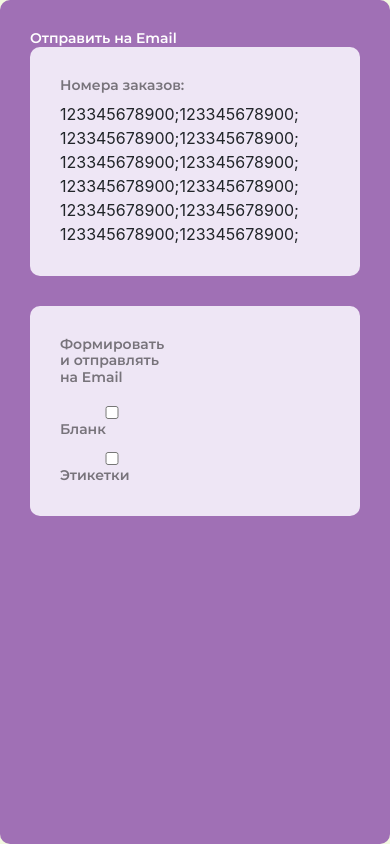
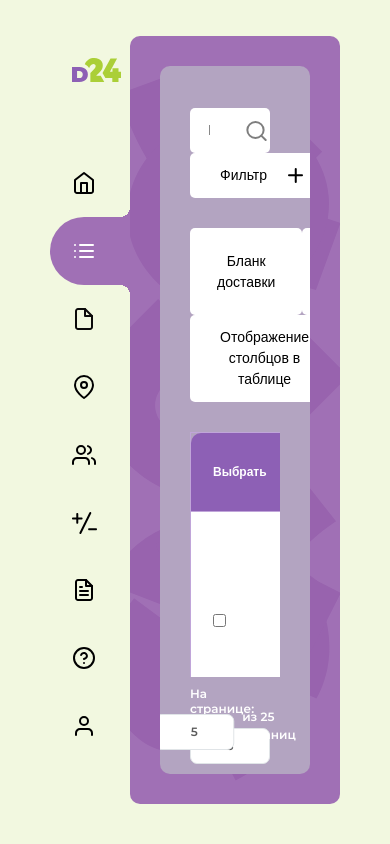
Before and after one commit to alexander-chemeza/dostavka24, an Angular app: page /journal in a window 390 px wide. Built offline with nearby package versions, Linux system fonts and the light colour scheme; a web font is replaced by a local one.

Commit message:
journal modals

```diff
--- a/src/app/components/sidebar/sidebar.component.html
+++ b/src/app/components/sidebar/sidebar.component.html
@@ -83,83 +83,83 @@
 
 <!--</nav>-->
 
-<div id="desktopUnloggedSidebar" class="sidebar">
-  <a class="logo" [routerLink]="['login']">
+<!--<div id="desktopUnloggedSidebar" class="sidebar">-->
+<!--  <a class="logo" [routerLink]="['login']">-->
+<!--    <img src="../../../assets/img/sidebar/logo-small.svg" alt="" class="small-logo">-->
+<!--    <img src="../../../assets/img/sidebar/logo.svg" alt="" class="full-logo">-->
+<!--  </a>-->
+<!--  <a routerLinkActive="active-menu" [routerLink]="['login']" [routerLinkActiveOptions]="{exact: true}">-->
+<!--    <img class="light-menu" src="../../../assets/img/signing/log-in.svg" alt="">-->
+<!--    <img src="../../../assets/img/signing/log-in-dark.svg" alt="" class="dark-menu">-->
+<!--    <span class="link">Вход</span>-->
+<!--  </a>-->
+<!--  <a routerLinkActive="active-menu" [routerLink]="['/recover']">-->
+<!--    <img class="light-menu" src="../../../assets/img/signing/recover.svg" alt="">-->
+<!--    <img src="../../../assets/img/signing/recover-dark.svg" alt="" class="dark-menu">-->
+<!--    <span class="link">Забыли пароль</span>-->
+<!--  </a>-->
+<!--  <a routerLinkActive="active-menu" [routerLink]="['/registration']">-->
+<!--    <img class="light-menu" src="../../../assets/img/signing/registration.svg" alt="">-->
+<!--    <img src="../../../assets/img/signing/registration-dark.svg" alt="" class="dark-menu">-->
+<!--    <span class="link">Регистрация</span>-->
+<!--  </a>-->
+<!--  <a routerLinkActive="active-menu" routerLink="/calculator">-->
+<!--    <img class="light-menu" src="../../../assets/img/sidebar/light/calc-light.svg" alt="">-->
+<!--    <img src="../../../assets/img/sidebar/dark/calc-dark.svg" alt="" class="dark-menu">-->
+<!--    <span class="link">Калькулятор</span>-->
+<!--  </a>-->
+<!--</div>-->
+
+<div id="desktopLoggedSidebar" class="sidebar">
+  <a class="logo" [routerLink]="['/home']">
     <img src="../../../assets/img/sidebar/logo-small.svg" alt="" class="small-logo">
     <img src="../../../assets/img/sidebar/logo.svg" alt="" class="full-logo">
   </a>
-  <a routerLinkActive="active-menu" [routerLink]="['login']" [routerLinkActiveOptions]="{exact: true}">
-    <img class="light-menu" src="../../../assets/img/signing/log-in.svg" alt="">
-    <img src="../../../assets/img/signing/log-in-dark.svg" alt="" class="dark-menu">
-    <span class="link">Вход</span>
+  <!-- New order -->
+
+  <a routerLinkActive="active-menu" [routerLink]="['/home']" [routerLinkActiveOptions]="{exact: true}">
+    <img class="light-menu" src="../../../assets/img/sidebar/light/home-light.svg" alt="ico">
+    <img class="dark-menu" src="../../../assets/img/sidebar/dark/home-dark.svg" alt="ico">
+    <span class="link">Главная</span>
   </a>
-  <a routerLinkActive="active-menu" [routerLink]="['/recover']">
-    <img class="light-menu" src="../../../assets/img/signing/recover.svg" alt="">
-    <img src="../../../assets/img/signing/recover-dark.svg" alt="" class="dark-menu">
-    <span class="link">Забыли пароль</span>
+  <a routerLinkActive="active-menu" [routerLink]="['/journal']">
+    <img class="light-menu" src="../../../assets/img/sidebar/light/journal-light.svg" alt="ico">
+    <img class="dark-menu" src="../../../assets/img/sidebar/dark/journal-dark.svg" alt="ico">
+    <span class="link">Журнал заказов</span>
   </a>
-  <a routerLinkActive="active-menu" [routerLink]="['/registration']">
-    <img class="light-menu" src="../../../assets/img/signing/registration.svg" alt="">
-    <img src="../../../assets/img/signing/registration-dark.svg" alt="" class="dark-menu">
-    <span class="link">Регистрация</span>
+  <a routerLinkActive="active-menu" [routerLink]="['/template']">
+    <img class="light-menu" src="../../../assets/img/sidebar/light/template-light.svg" alt="ico">
+    <img class="dark-menu" src="../../../assets/img/sidebar/dark/template-dark.svg" alt="ico">
+    <span class="link">Шаблон заказов</span>
   </a>
-  <a routerLinkActive="active-menu" routerLink="/calculator">
-    <img class="light-menu" src="../../../assets/img/sidebar/light/calc-light.svg" alt="">
-    <img src="../../../assets/img/sidebar/dark/calc-dark.svg" alt="" class="dark-menu">
+  <a routerLinkActive="active-menu" [routerLink]="['/book']">
+    <img class="light-menu" src="../../../assets/img/sidebar/light/book-light.svg" alt="ico">
+    <img class="dark-menu" src="../../../assets/img/sidebar/dark/book-dark.svg" alt="ico">
+    <span class="link">Адрессная книга</span>
+  </a>
+  <a routerLinkActive="active-menu" [routerLink]="['/users']">
+    <img class="light-menu" src="../../../assets/img/sidebar/light/users-light.svg" alt="ico">
+    <img class="dark-menu" src="../../../assets/img/sidebar/dark/users-dark.svg" alt="ico">
+    <span class="link">Пользователи</span>
+  </a>
+  <a routerLinkActive="active-menu" [routerLink]="['/calculator']">
+    <img class="light-menu" src="../../../assets/img/sidebar/light/calc-light.svg" alt="ico">
+    <img class="dark-menu" src="../../../assets/img/sidebar/dark/calc-dark.svg" alt="ico">
     <span class="link">Калькулятор</span>
   </a>
+  <a routerLinkActive="active-menu" [routerLink]="['/docs']">
+    <img class="light-menu" src="../../../assets/img/sidebar/light/docs-light.svg" alt="ico">
+    <img class="dark-menu" src="../../../assets/img/sidebar/dark/docs-dark.svg" alt="ico">
+    <span class="link">Документы</span>
+  </a>
+  <a routerLinkActive="active-menu" [routerLink]="['/instructions']">
+    <img class="light-menu" src="../../../assets/img/sidebar/light/instruction-light.svg" alt="ico">
+    <img class="dark-menu" src="../../../assets/img/sidebar/dark/instruction-dark.svg" alt="ico">
+    <span class="link">Инструкция</span>
+  </a>
+  <a routerLinkActive="active-menu" [routerLink]="['/profile']">
+    <img class="light-menu" src="../../../assets/img/sidebar/light/profile-light.svg" alt="ico">
+    <img class="dark-menu" src="../../../assets/img/sidebar/dark/profile-dark.svg" alt="ico">
+    <span class="link">Профиль</span>
+  </a>
 </div>
-
-<!--<div id="desktopLoggedSidebar" class="sidebar">-->
-<!--  <a class="logo" [routerLink]="['/home']">-->
-<!--    <img src="../../../assets/img/sidebar/logo-small.svg" alt="" class="small-logo">-->
-<!--    <img src="../../../assets/img/sidebar/logo.svg" alt="" class="full-logo">-->
-<!--  </a>-->
-<!--  &lt;!&ndash; New order &ndash;&gt;-->
-
-<!--  <a routerLinkActive="active-menu" [routerLink]="['/home']" [routerLinkActiveOptions]="{exact: true}">-->
-<!--    <img class="light-menu" src="../../../assets/img/sidebar/light/home-light.svg" alt="ico">-->
-<!--    <img class="dark-menu" src="../../../assets/img/sidebar/dark/home-dark.svg" alt="ico">-->
-<!--    <span class="link">Главная</span>-->
-<!--  </a>-->
-<!--  <a routerLinkActive="active-menu" [routerLink]="['/journal']">-->
-<!--    <img class="light-menu" src="../../../assets/img/sidebar/light/journal-light.svg" alt="ico">-->
-<!--    <img class="dark-menu" src="../../../assets/img/sidebar/dark/journal-dark.svg" alt="ico">-->
-<!--    <span class="link">Журнал заказов</span>-->
-<!--  </a>-->
-<!--  <a routerLinkActive="active-menu" [routerLink]="['/template']">-->
-<!--    <img class="light-menu" src="../../../assets/img/sidebar/light/template-light.svg" alt="ico">-->
-<!--    <img class="dark-menu" src="../../../assets/img/sidebar/dark/template-dark.svg" alt="ico">-->
-<!--    <span class="link">Шаблон заказов</span>-->
-<!--  </a>-->
-<!--  <a routerLinkActive="active-menu" [routerLink]="['/book']">-->
-<!--    <img class="light-menu" src="../../../assets/img/sidebar/light/book-light.svg" alt="ico">-->
-<!--    <img class="dark-menu" src="../../../assets/img/sidebar/dark/book-dark.svg" alt="ico">-->
-<!--    <span class="link">Адрессная книга</span>-->
-<!--  </a>-->
-<!--  <a routerLinkActive="active-menu" [routerLink]="['/users']">-->
-<!--    <img class="light-menu" src="../../../assets/img/sidebar/light/users-light.svg" alt="ico">-->
-<!--    <img class="dark-menu" src="../../../assets/img/sidebar/dark/users-dark.svg" alt="ico">-->
-<!--    <span class="link">Пользователи</span>-->
-<!--  </a>-->
-<!--  <a routerLinkActive="active-menu" [routerLink]="['/calculator']">-->
-<!--    <img class="light-menu" src="../../../assets/img/sidebar/light/calc-light.svg" alt="ico">-->
-<!--    <img class="dark-menu" src="../../../assets/img/sidebar/dark/calc-dark.svg" alt="ico">-->
-<!--    <span class="link">Калькулятор</span>-->
-<!--  </a>-->
-<!--  <a routerLinkActive="active-menu" [routerLink]="['/docs']">-->
-<!--    <img class="light-menu" src="../../../assets/img/sidebar/light/docs-light.svg" alt="ico">-->
-<!--    <img class="dark-menu" src="../../../assets/img/sidebar/dark/docs-dark.svg" alt="ico">-->
-<!--    <span class="link">Документы</span>-->
-<!--  </a>-->
-<!--  <a routerLinkActive="active-menu" [routerLink]="['/instructions']">-->
-<!--    <img class="light-menu" src="../../../assets/img/sidebar/light/instruction-light.svg" alt="ico">-->
-<!--    <img class="dark-menu" src="../../../assets/img/sidebar/dark/instruction-dark.svg" alt="ico">-->
-<!--    <span class="link">Инструкция</span>-->
-<!--  </a>-->
-<!--  <a routerLinkActive="active-menu" [routerLink]="['/profile']">-->
-<!--    <img class="light-menu" src="../../../assets/img/sidebar/light/profile-light.svg" alt="ico">-->
-<!--    <img class="dark-menu" src="../../../assets/img/sidebar/dark/profile-dark.svg" alt="ico">-->
-<!--    <span class="link">Профиль</span>-->
-<!--  </a>-->
-<!--</div>-->
--- a/src/app/pages/journal/journal.component.html
+++ b/src/app/pages/journal/journal.component.html
@@ -367,187 +367,187 @@
 
 <!-- MODALS -->
 <!-- Modal filters -->
-<!--<div class="journal-modal-search-filters">-->
-<!--  <h2 class="journal-modal-header">Выберите одну из дат</h2>-->
-<!--  <form action="">-->
-<!--    <div class="journal-modal-box">-->
-<!--      <div class="row">-->
-<!--        <div class="col col-lg-6 col-lx-6 col-md-12 col-sm-12">-->
-<!--          <label for="dispatch-date-from">Дата отправления с:</label>-->
-<!--          <input type="date" name="dispatch-date-from" id="dispatch-date-from">-->
+<div class="journal-modal-search-filters">
+  <h2 class="journal-modal-header">Выберите одну из дат</h2>
+  <form action="">
+    <div class="journal-modal-box">
+      <div class="row">
+        <div class="col col-lg-6 col-lx-6 col-md-12 col-sm-12">
+          <label for="dispatch-date-from">Дата отправления с:</label>
+          <input type="date" name="dispatch-date-from" id="dispatch-date-from">
 
-<!--          <label for="date-of-order-from">Дата создания заказа с:</label>-->
-<!--          <input type="date" name="date-of-order-from" id="date-of-order-from">-->
+          <label for="date-of-order-from">Дата создания заказа с:</label>
+          <input type="date" name="date-of-order-from" id="date-of-order-from">
 
-<!--          <label for="date-of-order-access-from">Дата выдачи заказа с:</label>-->
-<!--          <input type="date" name="date-of-order-access-from" id="date-of-order-access-from">-->
+          <label for="date-of-order-access-from">Дата выдачи заказа с:</label>
+          <input type="date" name="date-of-order-access-from" id="date-of-order-access-from">
 
-<!--          <label for="date-of-delivery-from">Дата доставки заказа с :</label>-->
-<!--          <input type="date" name="date-of-delivery-from" id="date-of-delivery-from">-->
+          <label for="date-of-delivery-from">Дата доставки заказа с :</label>
+          <input type="date" name="date-of-delivery-from" id="date-of-delivery-from">
+        </div>
+        <div class="col col-lg-6 col-lx-6 col-md-12 col-sm-12">
+          <label for="dispatch-date-to">Дата отправления по:</label>
+          <input type="date" name="dispatch-date-to" id="dispatch-date-to">
+
+          <label for="date-of-order-to">Дата создания заказа по:</label>
+          <input type="date" name="date-of-order-to" id="date-of-order-to">
+
+          <label for="date-of-order-access-to">Дата выдачи заказа по:</label>
+          <input type="date" name="date-of-order-access-to" id="date-of-order-access-to">
+
+          <label for="date-of-delivery-to">Дата доставки заказа по :</label>
+          <input type="date" name="date-of-delivery-to" id="date-of-delivery-to">
+        </div>
+      </div>
+    </div>
+    <div class="journal-modal-box">
+      <div class="row">
+        <div class="col col-lg-6 col-lx-6 col-md-12 col-sm-12">
+          <label for="sender">Отправитель :</label>
+          <input type="text" name="sender" id="sender">
+
+          <label for="place-from">Откуда( населенный пункт) :</label>
+          <input type="text" name="place-from" id="place-from">
+
+          <label for="service">Отправитель:</label>
+          <select name="service" id="service">
+            <option value="0">(все)</option>
+          </select>
+        </div>
+        <div class="col col-lg-6 col-lx-6 col-md-12 col-sm-12">
+          <label for="recipient">Получатель :</label>
+          <input type="text" name="recipient" id="recipient">
+
+          <label for="place-to">Куда( населенный пункт) :</label>
+          <input type="text" name="place-to" id="place-to">
+
+          <label for="service-status">Отправитель:</label>
+          <select name="service-status" id="service-status">
+            <option value="0">(все)</option>
+          </select>
+        </div>
+      </div>
+    </div>
+
+    <div class="journal-modal-search-filters-controls">
+      <div class="row">
+        <button class="clear">Очистить</button>
+        <input type="submit" value="Применить">
+      </div>
+    </div>
+  </form>
+</div>
+
+<!-- Modal columns-->
+<div class="journal-modal-columns">
+  <div class="row">
+    <input type="checkbox" id="status" name="status">
+    <label for="status">Статус заявки</label>
+  </div>
+
+  <div class="row">
+    <input type="checkbox" id="date-of-change" name="date-of-change">
+    <label for="date-of-change">Дата / время изменения статуса заявки</label>
+  </div>
+
+  <div class="row">
+    <input type="checkbox" id="service-checkbox" name="service-checkbox">
+    <label for="service-checkbox">Услуга</label>
+  </div>
+
+  <div class="row">
+    <input type="checkbox" id="ttn" name="ttn">
+    <label for="ttn">ТТН</label>
+  </div>
+
+  <div class="row">
+    <input type="checkbox" id="sender-checkbox" name="sender-checkbox">
+    <label for="sender-checkbox">Отправитель</label>
+  </div>
+
+  <div class="row">
+    <input type="checkbox" id="place-for-cargo" name="place-for-cargo">
+    <label for="place-for-cargo">Адрес выдачи груза</label>
+  </div>
+
+  <div class="row">
+    <input type="checkbox" id="date-of-dispatch-checkbox" name="date-of-dispatch-checkbox">
+    <label for="date-of-dispatch-checkbox">Дата выдачи груза</label>
+  </div>
+
+  <div class="row">
+    <input type="checkbox" id="time-of-dispatch-from" name="time-of-dispatch-from">
+    <label for="time-of-dispatch-from">Время  выдачи груза с</label>
+  </div>
+
+  <div class="row">
+    <input type="checkbox" id="time-of-dispatch-to" name="time-of-dispatch-to">
+    <label for="time-of-dispatch-to">Время  выдачи груза по</label>
+  </div>
+
+  <div class="row">
+    <input type="checkbox" id="address-for-delivery" name="address-for-delivery">
+    <label for="address-for-delivery">Адрес доставки груза</label>
+  </div>
+
+  <div class="row">
+    <input type="checkbox" id="date-of-delivery-checkbox" name="date-of-delivery-checkbox">
+    <label for="date-of-delivery-checkbox">Дата доставки груза</label>
+  </div>
+
+  <div class="row">
+    <input type="checkbox" id="time-of-delivery-to" name="time-of-delivery-to">
+    <label for="time-of-delivery-to">Время доставки груза по</label>
+  </div>
+
+  <div class="row">
+    <input type="checkbox" id="counter-of-place" name="counter-of-place">
+    <label for="counter-of-place">Кол-во грузовых мест</label>
+  </div>
+
+  <div class="row">
+    <input type="checkbox" id="author" name="author">
+    <label for="author">Автор документа</label>
+  </div>
+</div>
+
+<!-- Modal send-to-email -->
+<!--<div class="journal-modal-email">-->
+<!--  <h2 class="journal-modal-header">Отправить на Email</h2>-->
+<!--  <div class="journal-modal-box">-->
+<!--    <h3 class="journal-modal-box-header">Номера заказов:</h3>-->
+<!--    <div class="row">-->
+<!--      <span class="order-number">123345678900;</span>-->
+<!--      <span class="order-number">123345678900;</span>-->
+<!--      <span class="order-number">123345678900;</span>-->
+<!--      <span class="order-number">123345678900;</span>-->
+<!--      <span class="order-number">123345678900;</span>-->
+<!--      <span class="order-number">123345678900;</span>-->
+<!--      <span class="order-number">123345678900;</span>-->
+<!--      <span class="order-number">123345678900;</span>-->
+<!--      <span class="order-number">123345678900;</span>-->
+<!--      <span class="order-number">123345678900;</span>-->
+<!--      <span class="order-number">123345678900;</span>-->
+<!--      <span class="order-number">123345678900;</span>-->
+<!--    </div>-->
+<!--  </div>-->
+<!--  <div class="journal-modal-box">-->
+<!--    <div class="row">-->
+<!--      <div class="col col-lg-4 col-lx-4 col-md-12 col-sm-12">-->
+<!--        <div class="row">-->
+<!--          <h3 class="journal-modal-box-header">Формировать и отправлять на Email</h3>-->
 <!--        </div>-->
-<!--        <div class="col col-lg-6 col-lx-6 col-md-12 col-sm-12">-->
-<!--          <label for="dispatch-date-to">Дата отправления по:</label>-->
-<!--          <input type="date" name="dispatch-date-to" id="dispatch-date-to">-->
-
-<!--          <label for="date-of-order-to">Дата создания заказа по:</label>-->
-<!--          <input type="date" name="date-of-order-to" id="date-of-order-to">-->
-
-<!--          <label for="date-of-order-access-to">Дата выдачи заказа по:</label>-->
-<!--          <input type="date" name="date-of-order-access-to" id="date-of-order-access-to">-->
-
-<!--          <label for="date-of-delivery-to">Дата доставки заказа по :</label>-->
-<!--          <input type="date" name="date-of-delivery-to" id="date-of-delivery-to">-->
+<!--        <div class="row">-->
+<!--          <input type="checkbox" name="blank" id="blank">-->
+<!--          <label for="blank">Бланк</label>-->
+<!--        </div>-->
+<!--        <div class="row">-->
+<!--          <input type="checkbox" name="stick" id="stick">-->
+<!--          <label for="stick">Этикетки</label>-->
 <!--        </div>-->
 <!--      </div>-->
+<!--      <div class="col col-lg-4 col-lx-4 col-md-12 col-sm-12"></div>-->
+<!--      <div class="col col-lg-4 col-lx-4 col-md-12 col-sm-12"></div>-->
 <!--    </div>-->
-<!--    <div class="journal-modal-box">-->
-<!--      <div class="row">-->
-<!--        <div class="col col-lg-6 col-lx-6 col-md-12 col-sm-12">-->
-<!--          <label for="sender">Отправитель :</label>-->
-<!--          <input type="text" name="sender" id="sender">-->
-
-<!--          <label for="place-from">Откуда( населенный пункт) :</label>-->
-<!--          <input type="text" name="place-from" id="place-from">-->
-
-<!--          <label for="service">Отправитель:</label>-->
-<!--          <select name="service" id="service">-->
-<!--            <option value="0">(все)</option>-->
-<!--          </select>-->
-<!--        </div>-->
-<!--        <div class="col col-lg-6 col-lx-6 col-md-12 col-sm-12">-->
-<!--          <label for="recipient">Получатель :</label>-->
-<!--          <input type="text" name="recipient" id="recipient">-->
-
-<!--          <label for="place-to">Куда( населенный пункт) :</label>-->
-<!--          <input type="text" name="place-to" id="place-to">-->
-
-<!--          <label for="service-status">Отправитель:</label>-->
-<!--          <select name="service-status" id="service-status">-->
-<!--            <option value="0">(все)</option>-->
-<!--          </select>-->
-<!--        </div>-->
-<!--      </div>-->
-<!--    </div>-->
-
-<!--    <div class="journal-modal-search-filters-controls">-->
-<!--      <div class="row">-->
-<!--        <button class="clear">Очистить</button>-->
-<!--        <input type="submit" value="Применить">-->
-<!--      </div>-->
-<!--    </div>-->
-<!--  </form>-->
-<!--</div>-->
-
-<!-- Modal columns-->
-<!--<div class="journal-modal-columns">-->
-<!--  <div class="row">-->
-<!--    <input type="checkbox" id="status" name="status">-->
-<!--    <label for="status">Статус заявки</label>-->
-<!--  </div>-->
-
-<!--  <div class="row">-->
-<!--    <input type="checkbox" id="date-of-change" name="date-of-change">-->
-<!--    <label for="date-of-change">Дата / время изменения статуса заявки</label>-->
-<!--  </div>-->
-
-<!--  <div class="row">-->
-<!--    <input type="checkbox" id="service-checkbox" name="service-checkbox">-->
-<!--    <label for="service-checkbox">Услуга</label>-->
-<!--  </div>-->
-
-<!--  <div class="row">-->
-<!--    <input type="checkbox" id="ttn" name="ttn">-->
-<!--    <label for="ttn">ТТН</label>-->
-<!--  </div>-->
-
-<!--  <div class="row">-->
-<!--    <input type="checkbox" id="sender-checkbox" name="sender-checkbox">-->
-<!--    <label for="sender-checkbox">Отправитель</label>-->
-<!--  </div>-->
-
-<!--  <div class="row">-->
-<!--    <input type="checkbox" id="place-for-cargo" name="place-for-cargo">-->
-<!--    <label for="place-for-cargo">Адрес выдачи груза</label>-->
-<!--  </div>-->
-
-<!--  <div class="row">-->
-<!--    <input type="checkbox" id="date-of-dispatch-checkbox" name="date-of-dispatch-checkbox">-->
-<!--    <label for="date-of-dispatch-checkbox">Дата выдачи груза</label>-->
-<!--  </div>-->
-
-<!--  <div class="row">-->
-<!--    <input type="checkbox" id="time-of-dispatch-from" name="time-of-dispatch-from">-->
-<!--    <label for="time-of-dispatch-from">Время  выдачи груза с</label>-->
-<!--  </div>-->
-
-<!--  <div class="row">-->
-<!--    <input type="checkbox" id="time-of-dispatch-to" name="time-of-dispatch-to">-->
-<!--    <label for="time-of-dispatch-to">Время  выдачи груза по</label>-->
-<!--  </div>-->
-
-<!--  <div class="row">-->
-<!--    <input type="checkbox" id="address-for-delivery" name="address-for-delivery">-->
-<!--    <label for="address-for-delivery">Адрес доставки груза</label>-->
-<!--  </div>-->
-
-<!--  <div class="row">-->
-<!--    <input type="checkbox" id="date-of-delivery-checkbox" name="date-of-delivery-checkbox">-->
-<!--    <label for="date-of-delivery-checkbox">Дата доставки груза</label>-->
-<!--  </div>-->
-
-<!--  <div class="row">-->
-<!--    <input type="checkbox" id="time-of-delivery-to" name="time-of-delivery-to">-->
-<!--    <label for="time-of-delivery-to">Время доставки груза по</label>-->
-<!--  </div>-->
-
-<!--  <div class="row">-->
-<!--    <input type="checkbox" id="counter-of-place" name="counter-of-place">-->
-<!--    <label for="counter-of-place">Кол-во грузовых мест</label>-->
-<!--  </div>-->
-
-<!--  <div class="row">-->
-<!--    <input type="checkbox" id="author" name="author">-->
-<!--    <label for="author">Автор документа</label>-->
 <!--  </div>-->
 <!--</div>-->
-
-<!-- Modal send-to-email -->
-<div class="journal-modal-email">
-  <h2 class="journal-modal-header">Отправить на Email</h2>
-  <div class="journal-modal-box">
-    <h3 class="journal-modal-box-header">Номера заказов:</h3>
-    <div class="row">
-      <span class="order-number">123345678900;</span>
-      <span class="order-number">123345678900;</span>
-      <span class="order-number">123345678900;</span>
-      <span class="order-number">123345678900;</span>
-      <span class="order-number">123345678900;</span>
-      <span class="order-number">123345678900;</span>
-      <span class="order-number">123345678900;</span>
-      <span class="order-number">123345678900;</span>
-      <span class="order-number">123345678900;</span>
-      <span class="order-number">123345678900;</span>
-      <span class="order-number">123345678900;</span>
-      <span class="order-number">123345678900;</span>
-    </div>
-  </div>
-  <div class="journal-modal-box">
-    <div class="row">
-      <div class="col col-lg-4 col-lx-4 col-md-12 col-sm-12">
-        <div class="row">
-          <h3 class="journal-modal-box-header">Формировать и отправлять на Email</h3>
-        </div>
-        <div class="row">
-          <input type="checkbox" name="blank" id="blank">
-          <label for="blank">Бланк</label>
-        </div>
-        <div class="row">
-          <input type="checkbox" name="stick" id="stick">
-          <label for="stick">Этикетки</label>
-        </div>
-      </div>
-      <div class="col col-lg-4 col-lx-4 col-md-12 col-sm-12"></div>
-      <div class="col col-lg-4 col-lx-4 col-md-12 col-sm-12"></div>
-    </div>
-  </div>
-</div>
--- a/src/app/pages/journal/journal.component.scss
+++ b/src/app/pages/journal/journal.component.scss
@@ -273,6 +273,7 @@
   }
 
   &-modal-search-filters {
+    display: none;
     width: 100%;
     max-width: 973px;
     position: absolute;
@@ -297,6 +298,7 @@
         font-family: "Montserrat-Medium", sans-serif;
         font-size: 12px;
         transition: all .5s;
+        margin: 0;
       }
 
       & .clear {
@@ -328,6 +330,7 @@
   }
 
   &-modal-columns {
+    display: none;
     width: 100%;
     height: 100%;
     max-width: 387px;
--- a/src/styles.scss
+++ b/src/styles.scss
@@ -15,7 +15,7 @@ body {
   color: #FFFFFF;
 }
 
-.row, .col {
+.row {
   margin: 0;
   padding: 0;
 }
```
